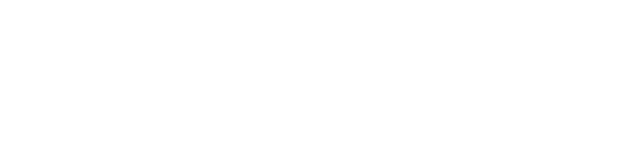
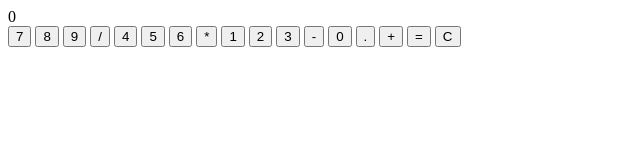
Before and after one commit to r-alejo-z95/simple-web-calculator, a plain HTML site: page index.html in a window 1280 px wide. Shown: the whole page, without its empty margins (0-640 px from the left). Drawn offline with Linux system fonts and the light colour scheme.

Commit message:
Add calculator layout to index.html

```diff
--- a/index.html
+++ b/index.html
@@ -7,5 +7,28 @@
     <link rel="stylesheet" href="styles.css" />
     <script src="script.js" defer></script>
   </head>
-  <body></body>
+  <body>
+    <div class="calculator">
+      <div class="display">0</div>
+      <div class="buttons">
+        <button class="btn">7</button>
+        <button class="btn">8</button>
+        <button class="btn">9</button>
+        <button class="btn operator">/</button>
+        <button class="btn">4</button>
+        <button class="btn">5</button>
+        <button class="btn">6</button>
+        <button class="btn operator">*</button>
+        <button class="btn">1</button>
+        <button class="btn">2</button>
+        <button class="btn">3</button>
+        <button class="btn operator">-</button>
+        <button class="btn">0</button>
+        <button class="btn">.</button>
+        <button class="btn operator">+</button>
+        <button class="btn operator">=</button>
+        <button class="btn clear">C</button>
+      </div>
+    </div>
+  </body>
 </html>
```
